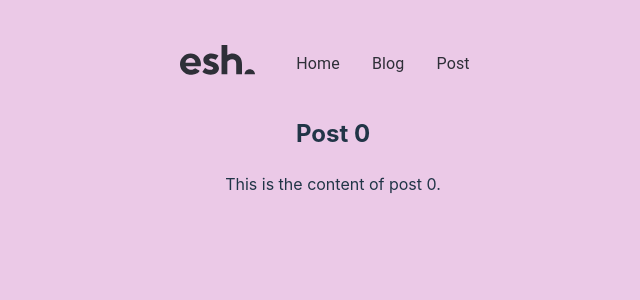
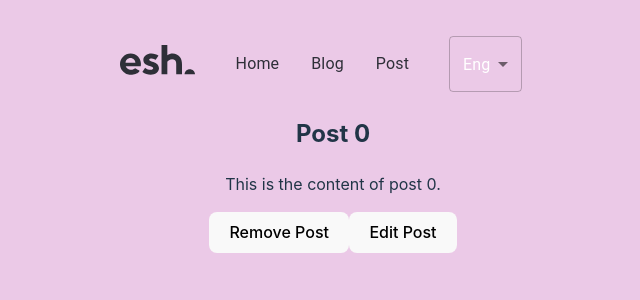
Before and after one commit to YuraDu/esh-webapp, a React (Vite) app: page /post in a window 1280 px wide. Shown: the top 300 px of the page, without its empty margins (307-947 px from the left). Built offline with nearby package versions, Linux system fonts and the light colour scheme; the HTML template or start-up script is replaced by a standard one.

Commit message:
i18next implemented

```diff
--- a/package.json
+++ b/package.json
@@ -16,6 +16,7 @@
     "@mui/material": "^5.13.5",
     "@mui/styles": "^5.13.2",
     "@reduxjs/toolkit": "^1.9.5",
+    "i18next": "^23.2.3",
     "react": "^18.2.0",
     "react-dom": "^18.2.0",
     "react-i18next": "^13.0.1",
--- a/src/App.tsx
+++ b/src/App.tsx
@@ -4,6 +4,21 @@ import Home from "./Pages/Home";
 import Blog from "./Pages/Blog";
 import Post from "./Pages/Post";
 import Navbar from "./Components/Navbar";
+
+import i18next from "i18next";
+import { initReactI18next } from "react-i18next";
+
+import englishTranslation from "./Translation/English/translation.json";
+import hebrewTranslation from "./Translation/Hebrew/translation.json";
+import russianTranslation from "./Translation/Russian/translation.json";
+
+const resources = {
+  eng: { translation: englishTranslation },
+  heb: { translation: hebrewTranslation },
+  rus: { translation: russianTranslation },
+};
+
+i18next.use(initReactI18next).init({ resources, lng: "eng" });
 
 function App() {
   return (
--- a/src/Components/Navbar.tsx
+++ b/src/Components/Navbar.tsx
@@ -9,13 +9,26 @@ import {
   List,
   ListItem,
   ListItemText,
+  Button,
+  Select,
+  MenuItem,
 } from "@mui/material";
 import MenuIcon from "@mui/icons-material/Menu";
 
 import Logo from "./../assets/logo.svg";
 
+import { useTranslation } from "react-i18next";
+
 const Navbar: React.FC = () => {
   const [openDrawer, setOpenDrawer] = useState(false);
+
+  const { t, i18n } = useTranslation();
+
+  const handleLanguageChange = (e: any) => {
+    const language = e.target.value;
+
+    i18n.changeLanguage(language);
+  };
 
   const toggleDrawer =
     (open: boolean) => (event: React.KeyboardEvent | React.MouseEvent) => {
@@ -85,15 +98,28 @@ const Navbar: React.FC = () => {
         </Drawer>
         <List sx={{ display: { xs: "none", md: "flex" } }}>
           <ListItem button component={Link} to="/">
-            <ListItemText primary="Home" />
+            <ListItemText primary={t("home")} />
           </ListItem>
           <ListItem button component={Link} to="/blog">
-            <ListItemText primary="Blog" />
+            <ListItemText primary={t("blog")} />
           </ListItem>
           <ListItem button component={Link} to="/post">
-            <ListItemText primary="Post" />
+            <ListItemText primary={t("post")} />
           </ListItem>
         </List>
+        <Toolbar>
+          <div>
+            <Select
+              value={i18n.language}
+              onChange={handleLanguageChange}
+              style={{ color: "white" }}
+            >
+              <MenuItem value="eng">Eng</MenuItem>
+              <MenuItem value="heb">Heb</MenuItem>
+              <MenuItem value="rus">Rus</MenuItem>
+            </Select>
+          </div>
+        </Toolbar>
       </Toolbar>
     </AppBar>
   );
--- a/src/Pages/Post.tsx
+++ b/src/Pages/Post.tsx
@@ -6,10 +6,29 @@ interface IPostProps {
 }
 
 const Post: React.FC<IPostProps> = ({ postId }) => {
+  // const history = useHistory();
+
+  const handleRemovePost = () => {
+    // Implement your logic to remove the post here
+    // You can use the postId to identify the post to remove
+    // After removing the post, navigate back to the blog page
+    // history.push("/blog");
+  };
+
+  const handleEditPost = () => {
+    // Implement your logic to edit the post here
+    // You can use the postId to identify the post to edit
+    // Redirect to the edit post page, passing the postId as a parameter
+    // history.push(`/edit-post/${postId}`);
+  };
+
   return (
     <div>
       <h2>Post {postId}</h2>
       <p>This is the content of post {postId}.</p>
+
+      <button onClick={handleRemovePost}>Remove Post</button>
+      <button onClick={handleEditPost}>Edit Post</button>
     </div>
   );
 };
--- /dev/null
+++ b/src/Translation/English/translation.json
@@ -0,0 +1,7 @@
+{
+  "home": "Home",
+  "blog": "Blog",
+  "post": "Post",
+  "remove": "Remove Post",
+  "edit": "Edit Post"
+}
--- /dev/null
+++ b/src/Translation/Hebrew/translation.json
@@ -0,0 +1,7 @@
+{
+  "home": "עמוד הבית",
+  "blog": "בלוג",
+  "post": "פוסט",
+  "remove": "למחוק פוסט",
+  "edit": "לערוך פוסט"
+}
--- /dev/null
+++ b/src/Translation/Russian/translation.json
@@ -0,0 +1,7 @@
+{
+  "home": "Главная",
+  "blog": "Блог",
+  "post": "Пост",
+  "remove": "Удалить",
+  "edit": "Редактировать"
+}
```
Also changed, not shown: 1 other file (tests, documents, lock files or other folders).
